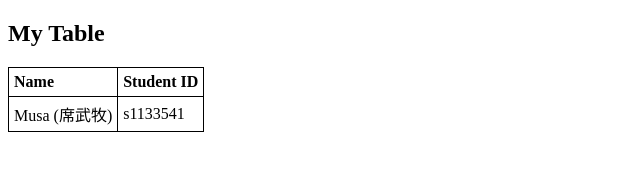
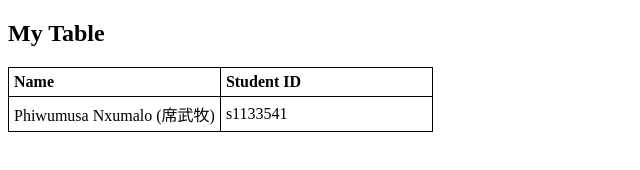
Before and after one commit to moosa-web/Exercise_06_repo, a plain HTML site: page index.html in a window 1280 px wide. Shown: the whole page, without its empty margins (0-640 px from the left). Drawn offline with Linux system fonts and the light colour scheme.

Commit message:
Update index.html

```diff
--- a/index.html
+++ b/index.html
@@ -21,11 +21,11 @@
 <h2>My Table</h2>
 <table>
     <tr>
-        <th>Name</th>
-        <th>Student ID</th>
+        <th style="width: 50%">Name</th>
+        <th style="width:100%">Student ID</th>
     </tr>
     <tr>
-        <td>Musa (席武牧)</td>
+        <td>Phiwumusa Nxumalo (席武牧)</td>
         <td>s1133541</td>
     </tr>
 </table>
```
